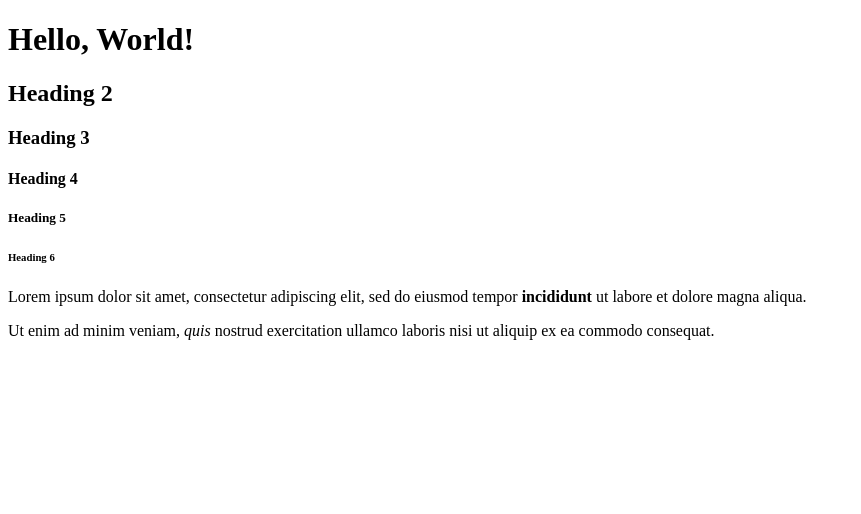
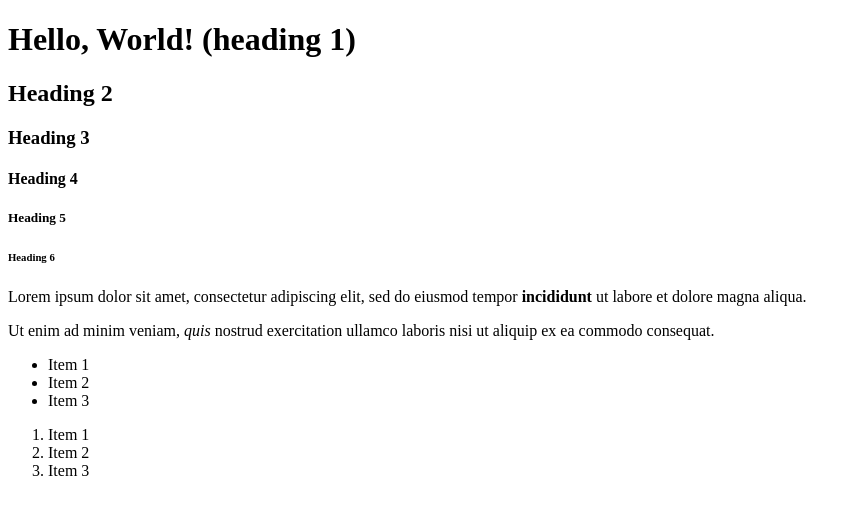
Before and after one commit to danielbodmer/the_odin_project, a plain HTML site: page html-boilerplate/index.html in a window 1280 px wide. Shown: the whole page, without its empty margins (0-861 px from the left). Drawn offline with Linux system fonts and the light colour scheme.

Commit message:
update README.md

```diff
--- a/html-boilerplate/index.html
+++ b/html-boilerplate/index.html
@@ -5,7 +5,7 @@
         <meta charset="utf-8">
     </head>
     <body>
-        <h1>Hello, World!</h1>
+        <h1>Hello, World! (heading 1)</h1>
         <h2>Heading 2</h2>
         <h3>Heading 3</h3>
         <h4>Heading 4</h4>
@@ -18,5 +18,18 @@
 
         <p>Ut enim ad minim veniam, <em>quis</em> nostrud exercitation ullamco
         laboris nisi ut aliquip ex ea commodo consequat.</p>
+
+        <!-- List -> unordered -> ordered -->
+        <ul>
+            <li>Item 1</li>
+            <li>Item 2</li>
+            <li>Item 3</li>
+        </ul>
+
+        <ol>
+            <li>Item 1</li>
+            <li>Item 2</li>
+            <li>Item 3</li>
+        </ol>
     </body>
 </html>
```
Also changed, not shown: 1 other file.
